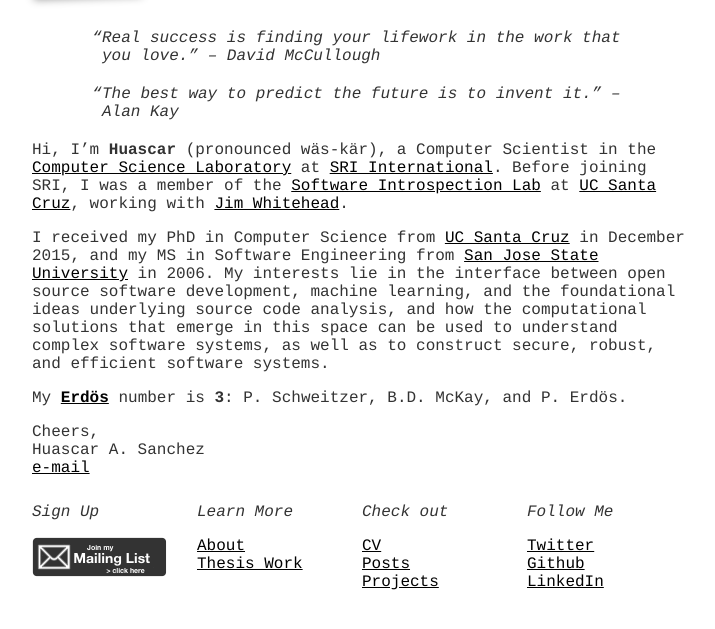
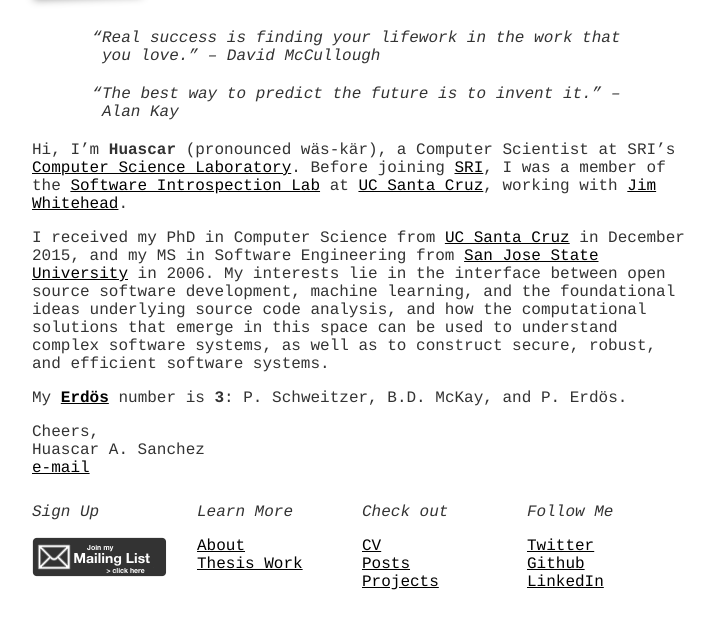
Before and after one commit to hsanchez/hsanchez.github.io, a Jekyll site: the page built from index.md, in a window 1280 px wide, cut to the strip 218-847 px from the top of the page. Shown: the whole strip, without its empty margins (278-993 px from the left). Built offline with Jekyll 4.4.1, drawn with Linux system fonts in a browser that asks for light colours.

Commit message:
fixes minor typos

```diff
--- a/index.md
+++ b/index.md
@@ -9,12 +9,10 @@
 
 <blockquote id="followquote"><span class="quote">The best way to predict the future is to invent it.</span><small class='author'><a href='http://en.wikiquote.org/wiki/Alan_Kay'>Alan Kay</a></small></blockquote>
 
-Hi, I'm **Huascar** (pronounced wäs-kär), a Computer Scientist in the [Computer
-Science Laboratory](http://www.csl.sri.com/) at [SRI
-International](https://www.sri.com/). Before joining SRI, I was a member of the
-[Software Introspection Lab](https://games.soe.ucsc.edu/sil) at [UC Santa
-Cruz](http://www.ucsc.edu/), working with [Jim
-Whitehead](http://users.soe.ucsc.edu/~ejw/).
+Hi, I'm **Huascar** (pronounced wäs-kär), a Computer Scientist at SRI's [Computer
+Science Laboratory](http://www.csl.sri.com/). Before joining [SRI](https://www.sri.com),
+I was a member of the [Software Introspection Lab](https://games.soe.ucsc.edu/sil) at [UC Santa
+Cruz](http://www.ucsc.edu/), working with [Jim Whitehead](http://users.soe.ucsc.edu/~ejw/).
 
 I received my PhD in Computer Science from [UC Santa Cruz](http://www.ucsc.edu/)
 in December 2015, and my MS in Software Engineering from [San Jose State
```
